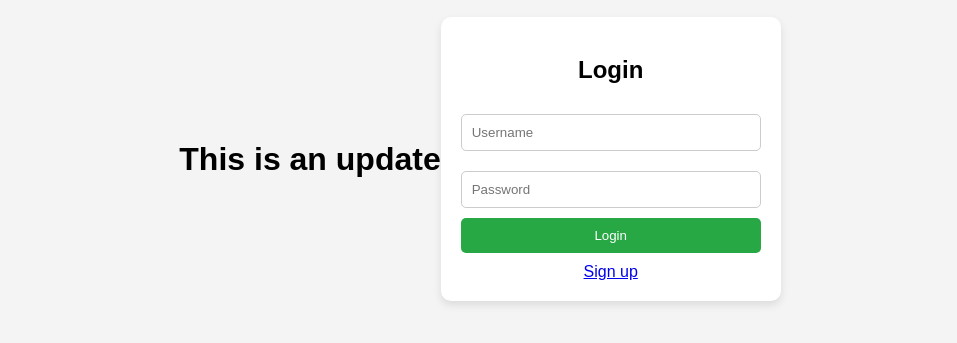
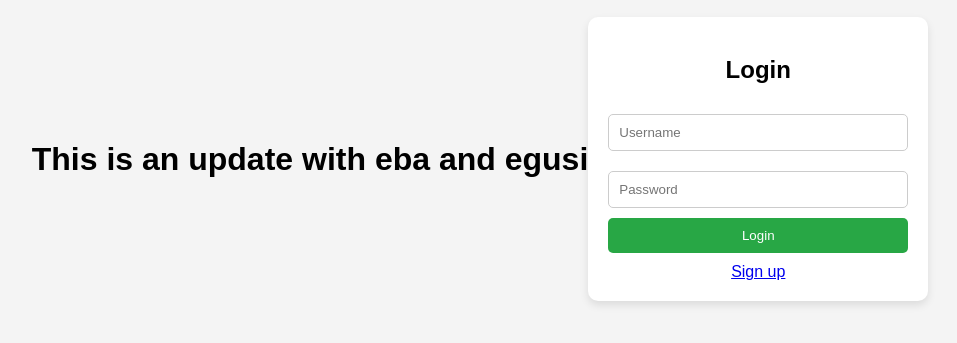
Before and after one commit to loisdesire/my-first-git, a plain HTML site: page index.html in a window 1280 px wide. Shown: the part 241-584 px from the top of the page, without its empty margins (160-1117 px from the left). Drawn offline with Linux system fonts and the light colour scheme.

Commit message:
New updatee

```diff
--- a/index.html
+++ b/index.html
@@ -4,7 +4,7 @@
     <meta charset="UTF-8">
     <meta name="viewport" content="width=device-width, initial-scale=1.0">
     <title>Login Page</title>
-    <h1> This is an update </h1>
+    <h1> This is an update with eba and egusi</h1>
     <style>
 
         body {
```
